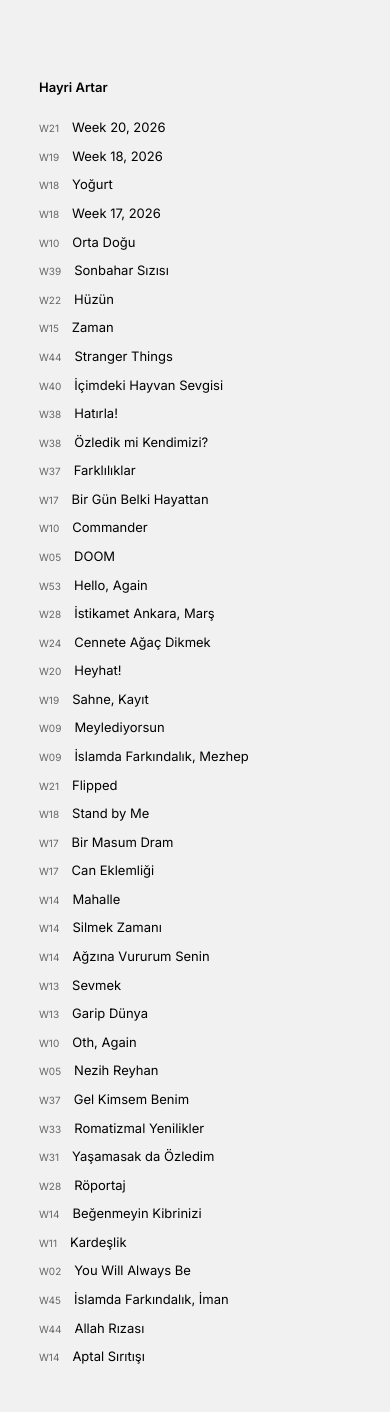
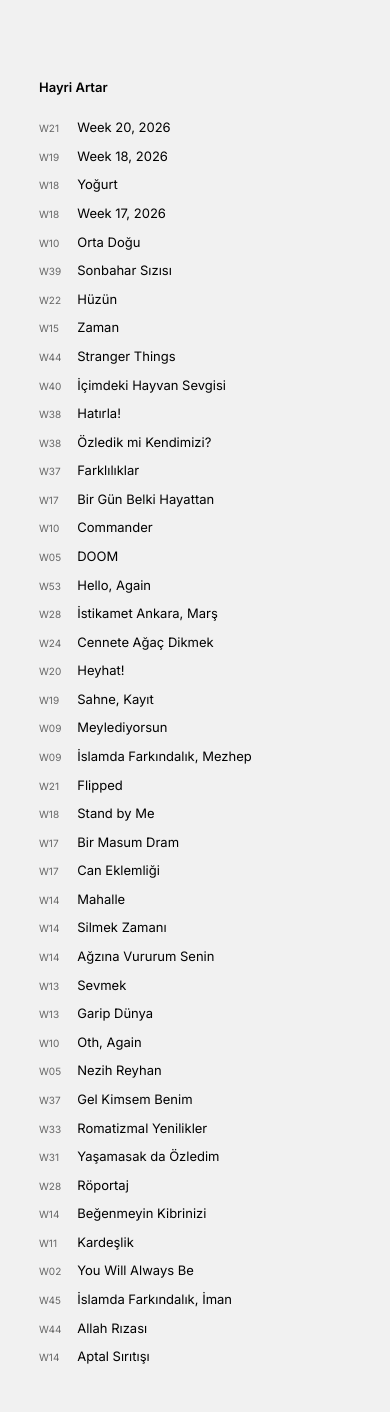
Before and after one commit to hayriartar/hayriartar.github.io, a Jekyll site: the page built from index.html, in a window 390 px wide. Built offline with Jekyll 4.4.1, drawn with Linux system fonts in a browser that asks for light colours.

Commit message:
Adjust styles for mobile responsiveness

```diff
--- a/assets/css/custom.css
+++ b/assets/css/custom.css
@@ -124,6 +124,7 @@ h1 {
     body {
          padding: 3rem;
         padding-top:6rem;
+        font-size: 14px;
     }
 
   .post-item {
@@ -135,6 +136,7 @@ h1 {
 
 
     .post-week {
+        width: 4ch;
         position: static;
         margin-right: 1rem;
         flex-shrink: 0;
```
